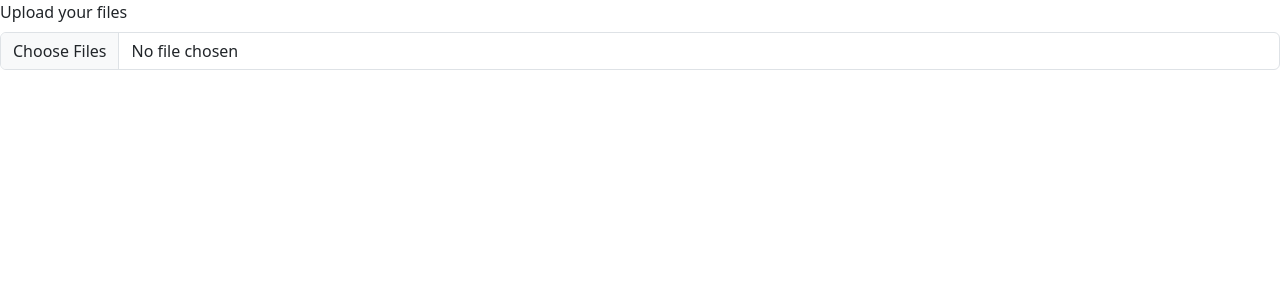
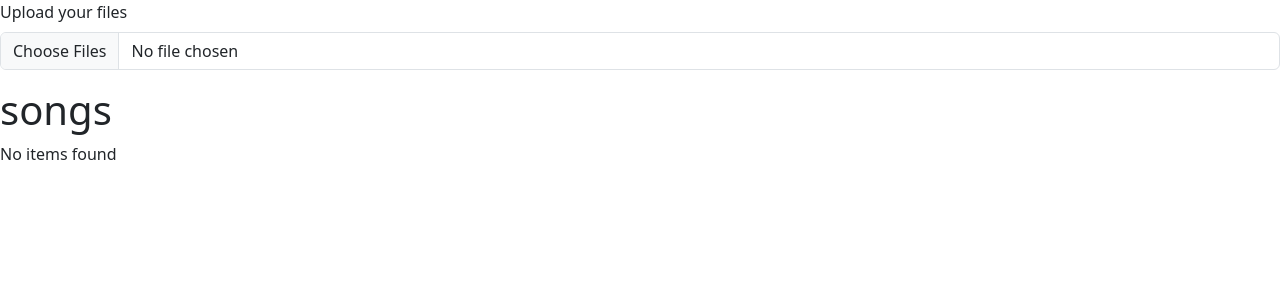
Before and after one commit to JoshuaRaybould/music-tracker-web, a React (Vite) app: page / in a window 1280 px wide. Shown: the top 300 px of the page. Built offline with nearby package versions, Linux system fonts and the light colour scheme.

Commit message:
Add ListGroup to App to show song names

```diff
--- a/src/App.tsx
+++ b/src/App.tsx
@@ -15,6 +15,7 @@ function App() {
    return (
       <div>
          <FileInput addSongs={addSongs} />
+         <ListGroup items={songs}></ListGroup>
       </div>
    );
 }
```
